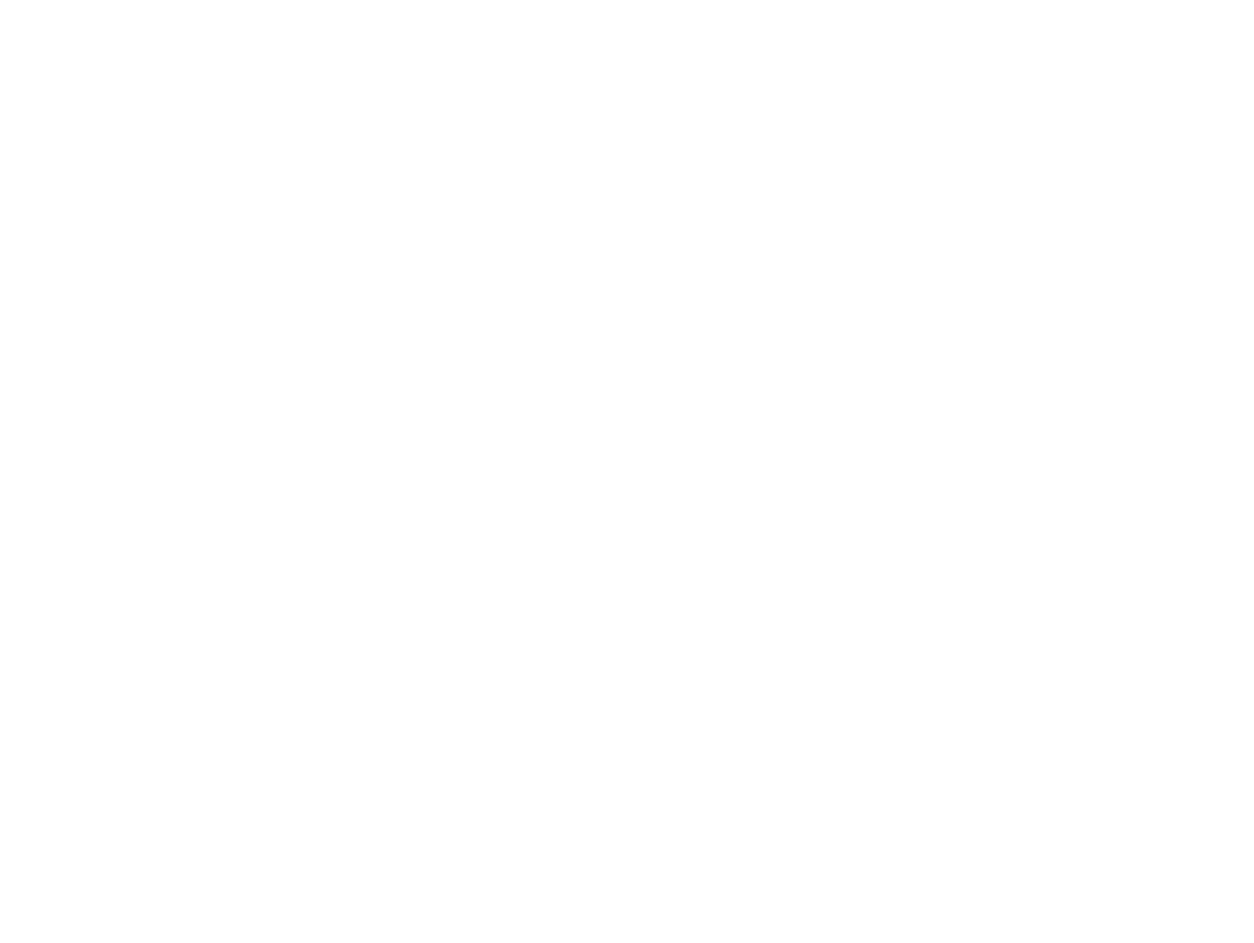
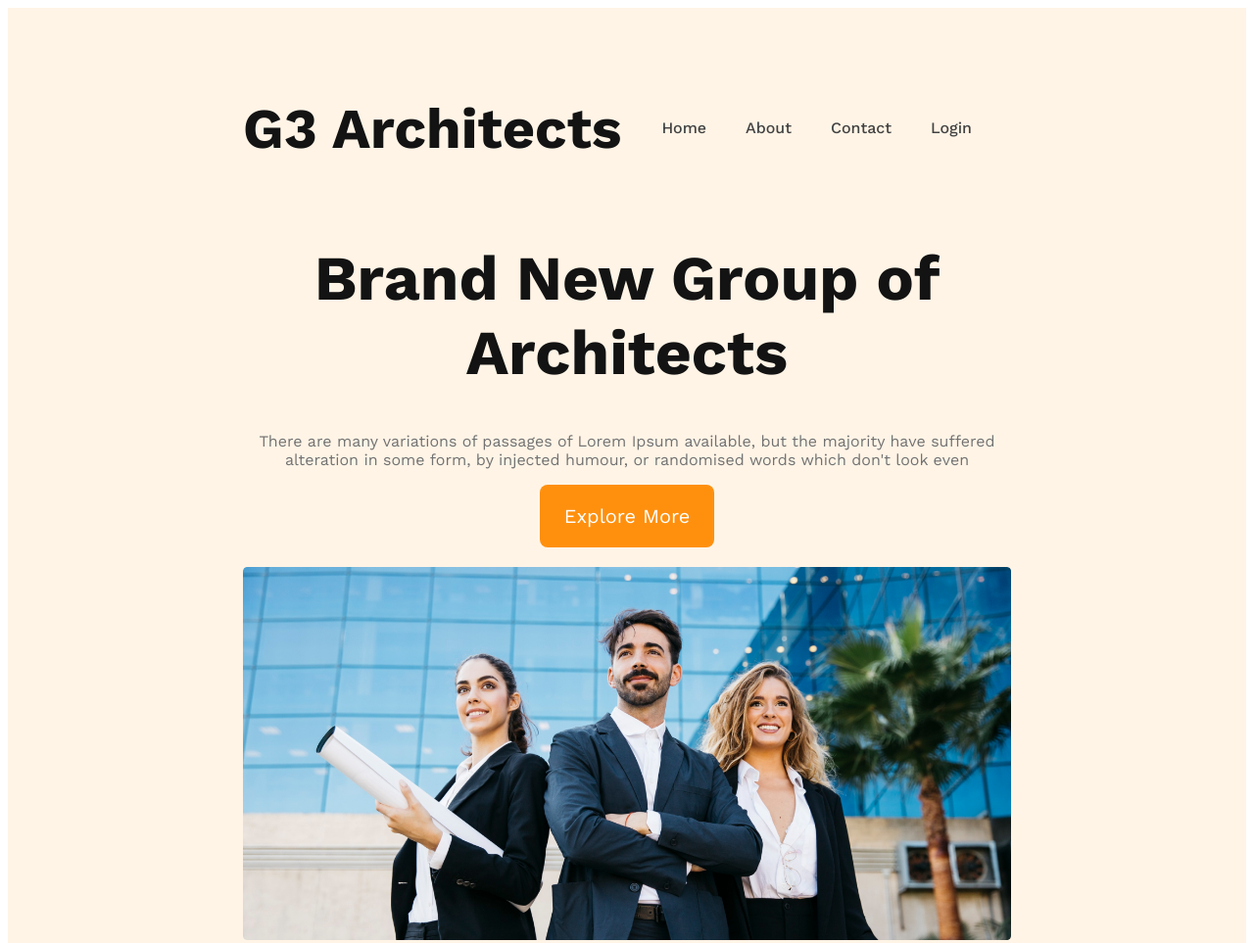
Before and after one commit to redwanhasan07208212/g3_architect_website, a plain HTML site: page index.html in a window 1280 px wide. Shown: the top 963 px of the page at 98% size. Before the commit the page ends 800 px from the top, so only its background shows below. Drawn offline with nearby package versions, Linux system fonts and the light colour scheme.

Commit message:
adding property

```diff
--- a/index.html
+++ b/index.html
@@ -1,12 +1,45 @@
 <!DOCTYPE html>
 <html lang="en">
+
 <head>
     <meta charset="UTF-8">
     <meta name="viewport" content="width=device-width, initial-scale=1.0">
     <title>G3 Architect</title>
     <link rel="stylesheet" href="styles/architect.css">
 </head>
+
 <body>
+    <header>
+        <div class="hero-section">
+            <div class="hero-tag">
+                <h1>G3 Architects</h1>
+            </div>
+            <div class="hero-navbar">
+                <ul>
+                    <li><a href="#">Home</a></li>
+                    <li><a href="#">About</a></li>
+                    <li><a href="#">Contact</a></li>
+                    <li><a href="#">Login</a></li>
+                </ul>
+            </div>
+        </div>
+        <div class="banner">
+            <div class="banner-content">
+                <h1 class="banner-title">Brand New Group of Architects</h1>
+                <p class="banner-description">There are many variations of passages of Lorem Ipsum available, but the
+                    majority have suffered
+                    alteration in some form, by injected humour, or randomised words which don't look even</p>
+                <button class="primary-btn">Explore More</button>
+            </div>
+            <img class="banner-img" src="images/banner.png" alt="">
+        </div>
+    </header>
+    <main>
 
+    </main>
+    <footer>
+
+    </footer>
 </body>
+
 </html>
--- a/styles/architect.css
+++ b/styles/architect.css
@@ -0,0 +1,72 @@
+@import url('https://fonts.googleapis.com/css2?family=Work+Sans:ital,wght@0,400;0,500;0,700;0,900;1,800&display=swap');
+
+* {
+    box-sizing: border-box;
+    font-family: 'Work Sans', sans-serif;
+}
+
+header {
+    background-color: rgba(255, 144, 14, 0.10);
+    ;
+    padding: 50px 240px;
+}
+
+.hero-section {
+    display: flex;
+    justify-content: space-between;
+    align-items: center;
+}
+
+.hero-tag {
+    font-size: 1.8rem;
+    font-weight: 700;
+    color: #131313;
+}
+
+.hero-navbar ul {
+    display: flex;
+}
+
+.hero-navbar ul li {
+    margin-right: 40px;
+    list-style: none;
+    font-weight: 500;
+    font-size: 1rem;
+}
+
+.hero-navbar ul li a {
+    text-decoration: none;
+    color: #424242;
+}
+
+/* banner part start */
+.banner-content {
+    max-width: 800px;
+    text-align: center;
+    margin: 0 auto;
+}
+
+.banner-content .banner-title {
+    font-size: 4rem;
+    font-weight: 700;
+    color: #131313;
+}
+
+.primary-btn {
+    border-radius: 8px;
+    font-size: 1.25rem;
+    background: #FF900E;
+    padding: 20px 25px;
+    color: #FFF;
+    cursor: pointer;
+    border: 0;
+}
+
+.banner .banner-img {
+    margin-top: 20px;
+    width: 100%;
+}
+
+.banner-description {
+    color: #727272;
+}
```
